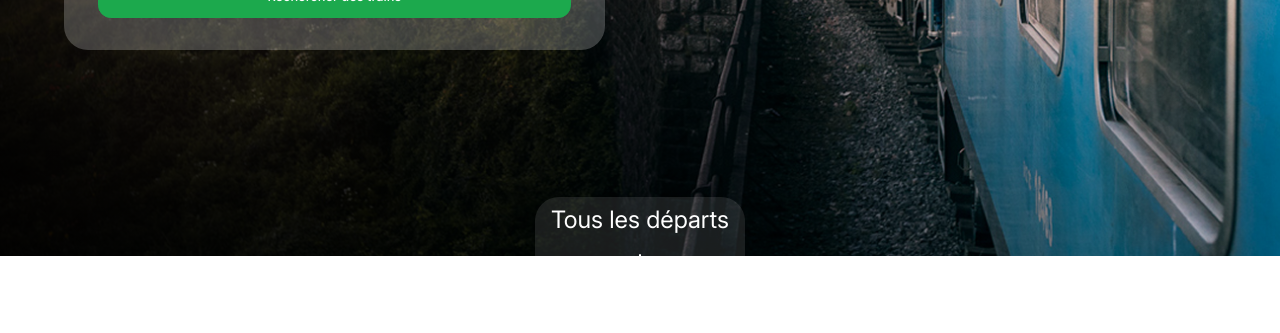
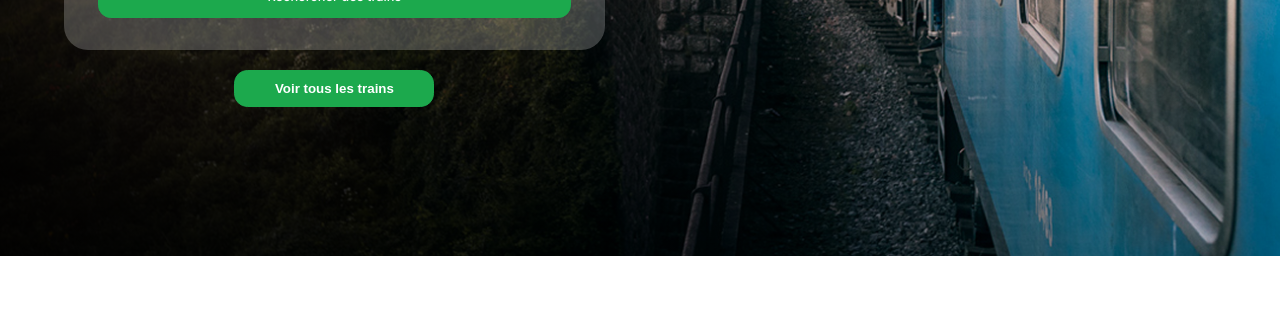
Before and after one commit to Murasakaaa/LouisTrain, a Next.js app: page / in a window 1280 px wide. Shown: the part 544-877 px from the top of the page. After the commit the page ends 800 px from the top, so only its background shows below. Built offline with nearby package versions, Linux system fonts and the light colour scheme; no server answers; the database is empty.

Commit message:
+ route vers page /calendrier
* bouton pour aller sur la page /calendrier qui affichera les trains dispo

```diff
--- a/src/app/globals.css
+++ b/src/app/globals.css
@@ -32,6 +32,9 @@
   transition: all 0.3s ease;
 }
 
+html {
+  scroll-behavior: smooth !important;
+}
 
 body {
   font-family: "Inter", sans-serif;
--- a/src/app/page.js
+++ b/src/app/page.js
@@ -1,27 +1,38 @@
 "use client";
 import React, { useState, useEffect } from "react";
+import { useRouter } from "next/navigation"; // 1. Import du router
 import "../style/HomePage.css";
 import Button from "../components/commons/Button";
 import Input from "../components/commons/Input";
-import { ArrowLeftRight, ArrowDown } from "lucide-react";
+import { ArrowLeftRight } from "lucide-react";
 
 export default function HomePage() {
-  const [departs, setDeparts] = useState([]);
+  const router = useRouter(); // 2. Initialisation
 
-  useEffect(() => {
-    fetch("/api/departs") // le fetch va appeler le fichier route.js qui est dans le dossier /api/departs
-      .then((res) => res.json())
-      .then((data) => setDeparts(data));
-  }, []);
+  // Fonctions de redirection
+  const handleSearchWithFilters = (e) => {
+    e.preventDefault();
+    // On récupère les valeurs via FormData pour faire simple
+    const formData = new FormData(e.currentTarget);
+    const depart = formData.get("depart");
+    const arrivee = formData.get("arrivee");
+    const aller = formData.get("aller");
+
+    // Redirection avec paramètres (ex: /calendrier?depart=Paris&arrivee=Lyon)
+    router.push(
+      `/calendrier?depart=${depart}&arrivee=${arrivee}&date=${aller}`,
+    );
+  };
+
+  const handleSeeAllTrains = () => {
+    // Redirection simple sans filtres
+    router.push("/calendrier");
+  };
 
   return (
     <>
       <div className="home-page-container">
-        <img
-          src="/images/home-page.png"
-          alt="une image de fond"
-          id="home-page-bg"
-        />
+        <img src="/images/home-page.png" alt="fond" id="home-page-bg" />
         <div className="home-page-overlay"></div>
         <div className="home-page-center">
           <div className="home-page-top-text">
@@ -31,8 +42,10 @@ export default function HomePage() {
               en <strong>quelques minutes.</strong>
             </h1>
           </div>
+
           <div className="home-page-filters">
-            <form>
+            {/* 3. On attache handleSearchWithFilters au onSubmit du form */}
+            <form onSubmit={handleSearchWithFilters}>
               <div className="depart-arrivee">
                 <Input
                   type="text"
@@ -64,25 +77,26 @@ export default function HomePage() {
                   darkInput={true}
                 />
               </div>
-              <Button id="recherche-train" text="Rechercher des trains" />
+
+              {/* Bouton 1 : Soumet le formulaire avec filtres */}
+              <Button
+                id="recherche-train"
+                type="submit"
+                text="Rechercher des trains"
+              />
             </form>
+
+            {/* 4. Bouton 2 : Voir tout (hors du form ou avec type="button") */}
+            <div className="btn_scroll">
+              <Button
+                id="btn-voir-departs"
+                onClick={handleSeeAllTrains}
+                text="Voir tous les trains"
+              />
+            </div>
           </div>
         </div>
       </div>
-      <div className="departs_info">
-        <p className="text_info">Tous les départs</p>
-        <ArrowDown color="white" />
-      </div>
-      <section>
-        <h2>Départs de trains</h2>
-        <ul>
-          {departs.map((c) => (
-            <li key={c._id} style={{ marginBottom: "10px" }}>
-              {c.gare_depart} {c.gare_arrivee} {c.train.modele_train}
-            </li>
-          ))}
-        </ul>
-      </section>
     </>
   );
 }
--- a/src/style/HomePage.css
+++ b/src/style/HomePage.css
@@ -133,7 +133,8 @@
   color: var(--white);
 }
 
-#recherche-train {
+#recherche-train,
+#tous-trains {
   width: 90%;
   padding: 1em;
   font:
@@ -141,22 +142,37 @@
     sans-serif;
 }
 
-.departs_info {
-  padding: 0.5em 1em;
-  border-radius: 1.5rem;
-  background-color: rgba(255, 255, 255, 0.1);
+.btn_scroll {
+  width: 65%; /* Même largeur que ton form */
+  display: flex;
+  justify-content: center; /* Centre le bouton à l'intérieur de ces 65% */
+  margin-top: 20px;
+}
+
+#btn-voir-departs {
+  width: auto; /* Empêche de prendre 100% de la largeur */
+  padding: 10px 20px; /* Donne une taille raisonnable */
+  min-width: 200px; /* Optionnel : pour qu'il garde une jolie forme */
+  cursor: pointer;
+}
+
+.trains_container {
+  margin-top: 10rem;
+  width: 100%;
+}
+
+.trains {
+  width: 70%;
+  padding-left: 5%;
   display: flex;
   flex-direction: column;
-  align-items: center;
   gap: 1rem;
-  color: var(--white);
 }
 
-.text_info {
-  font-size: var(--classic-24px-text);
+.trains > h2 {
+  font:
+    400 var(--home-page-h2) "DM Sans",
+    sans-serif;
+  font-style: normal;
+  font-size: var(--home-page-h2);
 }
-
-section {
-  margin-top: 3rem;
-  color: var(--black);
-}
```
Also changed, not shown: src/app/calendrier/page.js (added, +7 -0 lines), src/app/home/page.js (deleted, +0 -63 lines).
